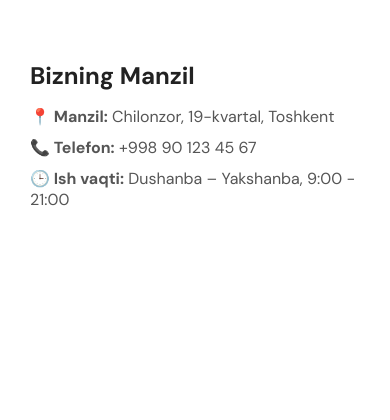
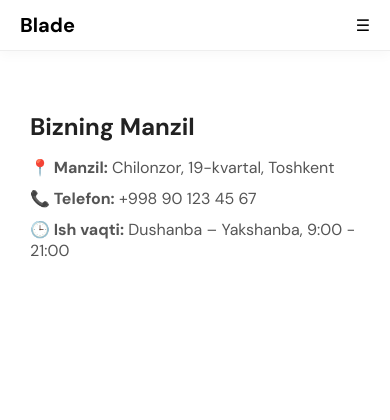
Before and after one commit to azamatakbarjonov/donibarber, a Django app: page /navigate/ in a window 390 px wide. Shown: the top 420 px of the page. Run offline with Django 5.2, Linux system fonts and the light colour scheme.

```diff
--- a/templates/navigate.html
+++ b/templates/navigate.html
@@ -53,6 +53,68 @@
             box-shadow: 0 5px 15px rgba(0, 0, 0, 0.1);
         }
 
+        .main-navbar {
+            display: flex;
+            justify-content: space-between;
+            align-items: center;
+            background-color: #ffffff;
+            padding: 12px 20px;
+            border-bottom: 1px solid #eee;
+            position: sticky;
+            top: 0;
+            z-index: 1000;
+            box-shadow: 0 4px 12px rgba(0, 0, 0, 0.03);
+        }
+
+        .navbar-brand {
+            font-size: 20px;
+            font-weight: 700;
+            color: var(--black);
+            text-decoration: none;
+        }
+
+                .nav-links {
+            display: flex;
+            gap: 20px;
+        }
+
+        .nav-links a {
+            font-size: 15px;
+            font-weight: 600;
+            color: var(--black);
+            text-decoration: none;
+            padding-bottom: 4px;
+            border-bottom: 2px solid transparent;
+            transition: all 0.3s ease;
+        }
+
+        .nav-links a:hover {
+            color: var(--gold);
+            border-color: var(--gold);
+        }
+
+        @media (max-width: 768px) {
+            .menu-toggle {
+                display: block;
+            }
+
+            .nav-links {
+                display: none;
+                flex-direction: column;
+                width: 100%;
+                margin-top: 10px;
+            }
+
+            .nav-links.show {
+                display: flex;
+            }
+
+            .nav-links a {
+                padding: 10px 0;
+                border-bottom: 1px solid #eee;
+            }
+        }
+
         @media (max-width: 768px) {
             .location-section {
                 flex-direction: column;
@@ -71,6 +133,16 @@
 </head>
 
 <body>
+
+        <nav class="main-navbar">
+        <a href="{% url 'home' %}" class="navbar-brand">Blade</a>
+        <span class="menu-toggle" onclick="toggleMenu()">☰</span>
+        <div class="nav-links" id="navLinks">
+            <a href="{% url 'home' %}">Asosiy</a>
+            <a href="{% url 'booking' %}">Bron</a>
+
+        </div>
+    </nav>
 
     <section class="location-section">
         <div class="location-text">
```
